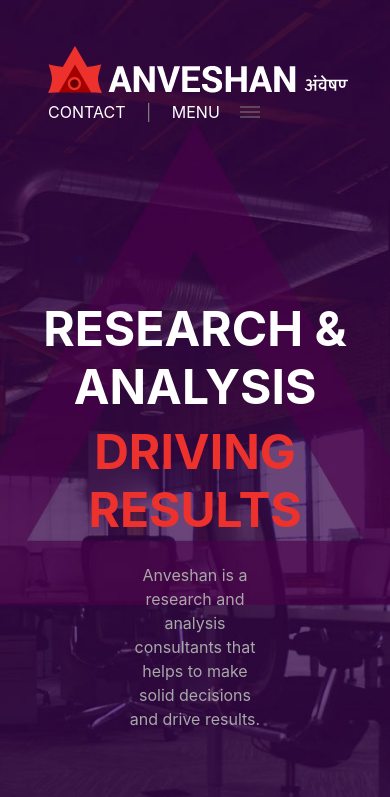
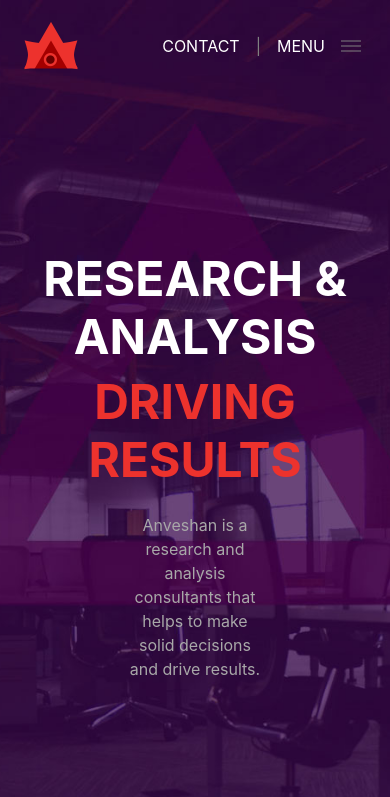
Before and after one commit to gabo-cs-zz/LayoutWorkshop, a plain HTML site: page index.html in a window 390 px wide. Shown: the top 797 px of the page. Drawn offline with nearby package versions, Linux system fonts and the light colour scheme.

Commit message:
Navbar and Section2 fixed

```diff
--- a/css/style.css
+++ b/css/style.css
@@ -118,4 +118,40 @@ header {
   .scroll-wrap {
     margin-top: 120px;
   }
+
 }
+
+@media screen and (max-width: 638px){
+  header, .header-alt {
+    padding: .5em;
+  }
+
+  navbar {
+    padding: 0 !important;
+  }
+
+  .logo {
+    width: 60px;
+  }
+
+  .right-options {
+    display: flex;
+  }
+
+ .title-text {
+    margin-top: 250px;
+  }
+
+}
+
+@media screen and (max-width: 344px){
+
+  .logo {
+    display: none;
+  }
+
+   .title-text {
+    margin-top: 150px;
+   }
+
+}
--- a/index.html
+++ b/index.html
@@ -12,15 +12,15 @@
 </head>
 <body>
   <header>
-    <nav class="navbar navbar-light">
-      <a class="navbar-brand">
+    <nav class="navbar ">
+      <a href="#" class="navbar-brand">
         <div class="logo"></div>
       </a>
       <div class="right-options">
-        <a href="">CONTACT</a>
+        <a href="#">CONTACT</a>
         <div class="divider-vertical"></div>
-        <a href="">MENU</a>
-        <a href="" class="toggle-options">
+        <a href="#">MENU</a>
+        <a href="#" class="toggle-options">
           <svg width="25" height="20">
               <path d="M0,3 20,3" stroke="grey" stroke-width="1"></path>
               <path d="M0,8 20,8" stroke="grey" stroke-width="1"></path>
@@ -36,7 +36,7 @@
         <div class="row">
           <div class="col-lg-12 col-md-12 col-sm-12">
             <div class="title-text text-center">
-              <h2>RESEARCH & ANALYSIS</h2>
+              <h2>RESEARCH &amp; ANALYSIS</h2>
               <h2 class="red-text">DRIVING RESULTS</h2>
               <p>Anveshan is a research and analysis consultants that helps to make solid decisions and drive results.</p>
               <div class="scroll-wrap">
@@ -56,7 +56,7 @@
           </div>
         </div>
         <div class="col-lg-6 col-md-12 col-sm-12">
-          <div class="container mt-5">
+          <div class="m-4">
             <div class="text-left">
               <h2>QUISQUE <span class="red-text">&</span> <br /> SITER AMET</h2>
               <div class="divider-horizontal"></div>
```
